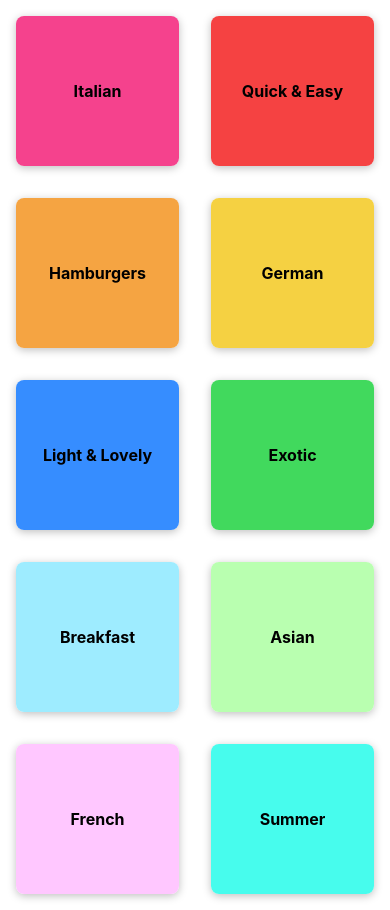
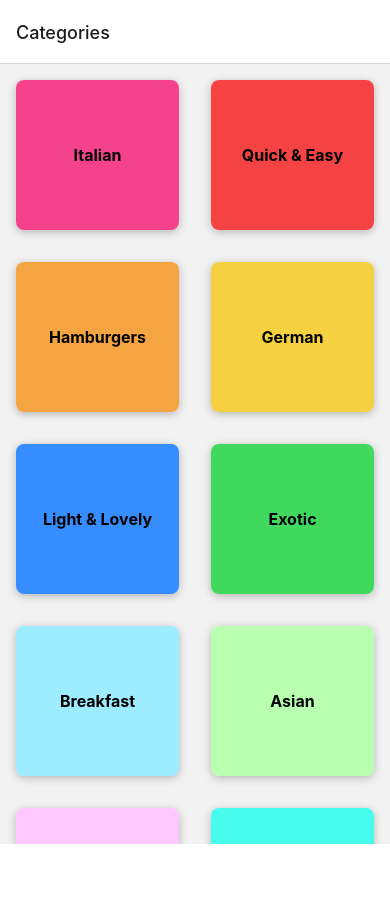
Before and after one commit to ankurj77/meal-planning-react-native, a React Native app: screen /Categories in a window 390 px wide. After the commit the page ends 844 px from the top, so only its background shows below. Built offline with nearby package versions, Linux system fonts and the light colour scheme.

Commit message:
navigation with 2 screens

```diff
--- a/App.js
+++ b/App.js
@@ -1,21 +1,21 @@
 import { StatusBar } from 'expo-status-bar';
-import { View, StyleSheet } from 'react-native';
 import CategoriesScreen from "./screens/CategoriesScreen";
+import {NavigationContainer} from "@react-navigation/native";
+import {createNativeStackNavigator} from "@react-navigation/native-stack";
+import ItemsScreen from "./screens/ItemsScreen";
+
+const Stack = createNativeStackNavigator();
 
 export default function App() {
   return (
-    <View contentContainerStyle={styles.container}>
-      <CategoriesScreen />
-      <StatusBar style="light" />
-    </View>
+    <>
+      <StatusBar style="auto" />
+      <NavigationContainer>
+        <Stack.Navigator initialRouteName="Categories">
+          <Stack.Screen name="Categories" component={CategoriesScreen} />
+          <Stack.Screen name="Items" component={ItemsScreen} />
+        </Stack.Navigator>
+      </NavigationContainer>
+    </>
   );
 }
-
-const styles = StyleSheet.create({
-  container: {
-    flex: 1,
-    backgroundColor: '#fff',
-    alignItems: 'center',
-    justifyContent: 'center',
-  },
-});
--- a/components/GridTile.js
+++ b/components/GridTile.js
@@ -1,6 +1,6 @@
 import {Platform, Pressable, StyleSheet, Text, View} from "react-native";
 
-function GridTile({title, color}) {
+function GridTile({title, color, onPress}) {
   return (
     <View style={styles.gridItem}>
       <Pressable android_ripple={{color: '#ccc'}}
@@ -8,6 +8,7 @@ function GridTile({title, color}) {
                    styles.button,
                    pressed ? styles.buttonPressed: null
                  ]}
+                 onPress={onPress}
       >
         <View style={[styles.innerContainer, {backgroundColor: color}]}>
           <Text style={styles.title}>{title}</Text>
--- a/screens/CategoriesScreen.js
+++ b/screens/CategoriesScreen.js
@@ -2,11 +2,21 @@ import {FlatList} from "react-native";
 import {CATEGORIES} from "../data/dummy-data";
 import GridTile from "../components/GridTile";
 
-function renderItem(itemData) {
-  return (<GridTile title={itemData.item.title} color={itemData.item.color} />)
-}
+function CategoriesScreen({navigation}) {
+  function renderItem(itemData) {
+    function pressHandler() {
+      navigation.navigate("Items", {categoryID: itemData.item.id});
+    }
 
-function CategoriesScreen() {
+    return (
+      <GridTile
+        title={itemData.item.title}
+        color={itemData.item.color}
+        onPress={pressHandler}
+      />
+    )
+  }
+
   return (
     <FlatList
       data={CATEGORIES}
--- /dev/null
+++ b/screens/ItemScreen.js
@@ -0,0 +1,11 @@
+import {Text, View} from "react-native";
+
+function ItemScreen({title}) {
+  return (
+    <View>
+      <Text>{title}</Text>
+    </View>
+  );
+}
+
+export default ItemScreen;
--- /dev/null
+++ b/screens/ItemsScreen.js
@@ -0,0 +1,26 @@
+import {FlatList, View} from "react-native";
+import {useRoute} from "@react-navigation/native";
+import ItemScreen from "./ItemScreen";
+import {MEALS} from "../data/dummy-data";
+
+function ItemsScreen({navigation}) {
+  const route = useRoute();
+  const categoryID = route.params.categoryID;
+  const displayedMeals = MEALS.filter((item) => {
+    return item.categoryIds.indexOf(categoryID) >= 0;
+  });
+
+  function renderItem(itemData) {
+    return (
+      <ItemScreen title={itemData.item.title} />
+    );
+  }
+
+  return (
+    <View>
+      <FlatList data={displayedMeals} renderItem={renderItem} keyExtractor={(item) => item.id} />
+    </View>
+  );
+}
+
+export default ItemsScreen;
```
Also changed, not shown: package.json (+8 -3 lines), 1 other file (tests, documents, lock files or other folders).
